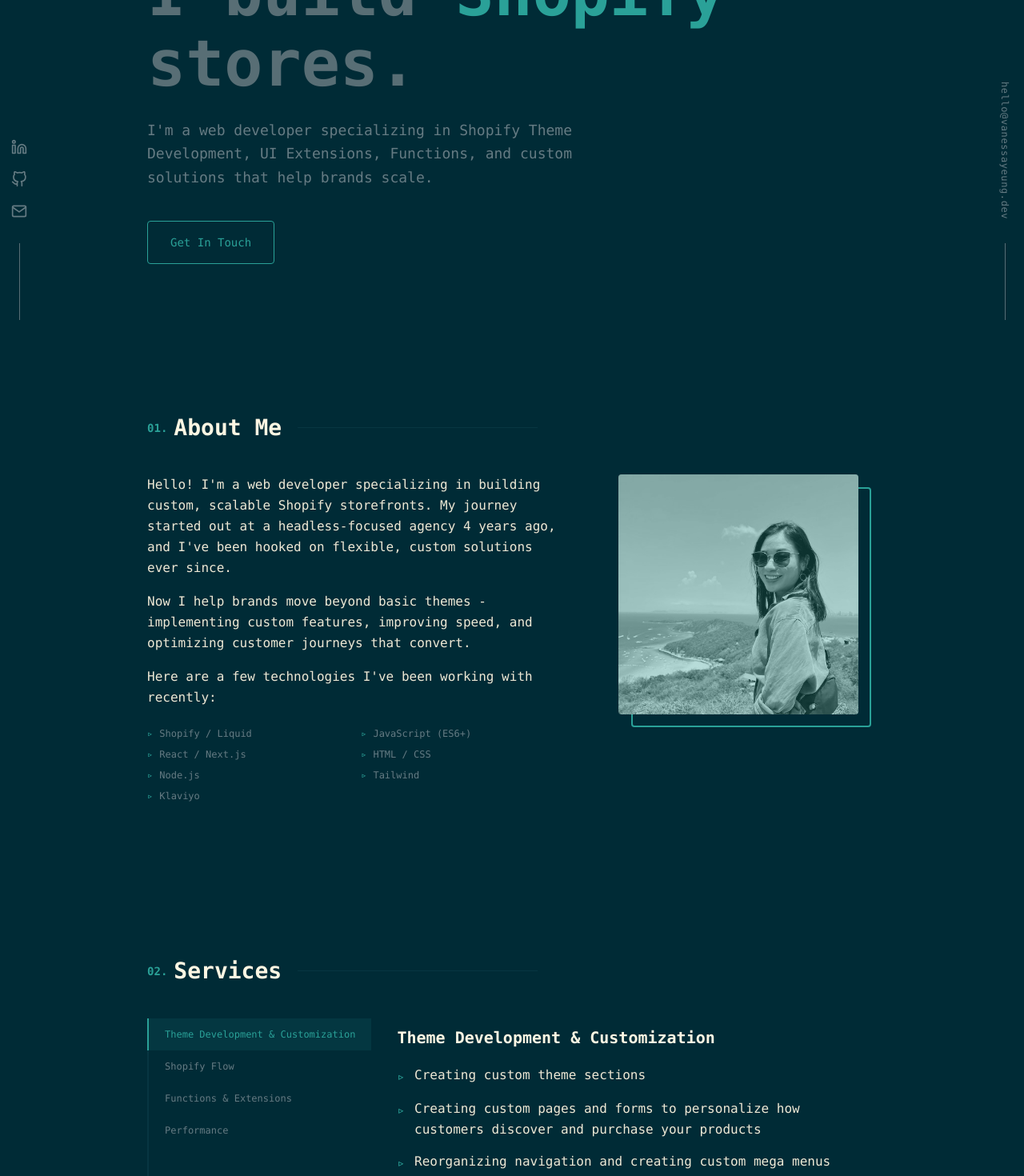
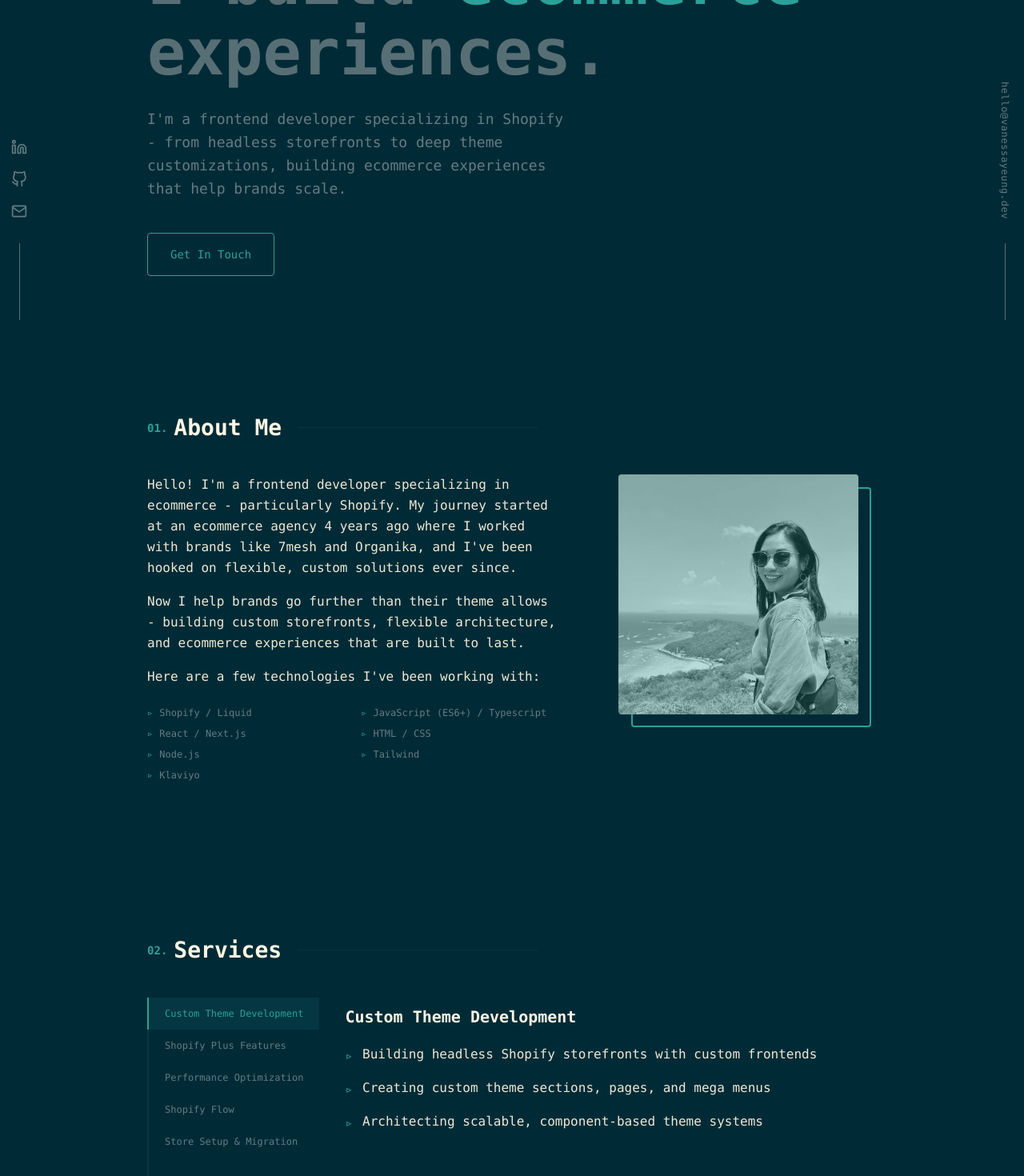
Before and after one commit to vwt604/portfolio-v3, a Next.js app: page / in a window 1280 px wide. Shown: the part 380-1850 px from the top of the page at 80% size. Built offline with nearby package versions, Linux system fonts and the light colour scheme.

Commit message:
chore: profile copy updates

```diff
--- a/app/components/Footer.tsx
+++ b/app/components/Footer.tsx
@@ -11,10 +11,9 @@ export default function Footer() {
           rel="noopener noreferrer"
         >
           vanesssayeung.dev &copy; {new Date().getFullYear()}
-        </a>{" "}
+        </a>
       </p>
       <p className="mt-2 text-[10px]">
-        {" "}
         Design inspired by{" "}
         <a
           href="https://brittanychiang.com"
--- a/app/components/Hero.tsx
+++ b/app/components/Hero.tsx
@@ -23,8 +23,8 @@ export default function Hero({ name, tagline, description }: HeroProps) {
         {name}.
       </h1>
       <h2 className="text-[clamp(40px,8vw,80px)] font-bold leading-[1.1] mt-2.5 mb-0 text-[var(--text-muted)] ">
-        I build <span className="text-[var(--accent-cyan)]">Shopify</span>{" "}
-        stores.
+        I build <span className="text-[var(--accent-cyan)]">ecommerce</span>{" "}
+        experiences.
       </h2>
       <p className="max-w-[540px] mt-6 text-base md:text-lg leading-relaxed text-[var(--text-dim)]">
         {description}
--- a/app/data/portfolioData.tsx
+++ b/app/data/portfolioData.tsx
@@ -53,9 +53,9 @@ const portfolioData: PortfolioData = {
   personalInfo: {
     name: "Vanessa Yeung",
     email: "hello@vanessayeung.dev",
-    tagline: "I build Shopify stores.",
+    tagline: "I build ecommerce experiences.",
     description:
-      "I'm a web developer specializing in Shopify Theme Development, UI Extensions, Functions, and custom solutions that help brands scale.",
+      "I'm a frontend developer specializing in Shopify - from headless storefronts to deep theme customizations, building ecommerce experiences that help brands scale.",
     socialLinks: [
       {
         platform: "LinkedIn",
@@ -76,13 +76,13 @@ const portfolioData: PortfolioData = {
   },
   about: {
     paragraphs: [
-      "Hello! I'm a web developer specializing in building custom, scalable Shopify storefronts. My journey started out at a headless-focused agency 4 years ago, and I've been hooked on flexible, custom solutions ever since.",
-      "Now I help brands move beyond basic themes - implementing custom features, improving speed, and optimizing customer journeys that convert.",
-      "Here are a few technologies I've been working with recently:",
+      "Hello! I'm a frontend developer specializing in ecommerce - particularly Shopify. My journey started at an ecommerce agency 4 years ago where I worked with brands like 7mesh and Organika, and I've been hooked on flexible, custom solutions ever since.",
+      "Now I help brands go further than their theme allows - building custom storefronts, flexible architecture, and ecommerce experiences that are built to last.",
+      "Here are a few technologies I've been working with:",
     ],
     technologies: [
       "Shopify / Liquid",
-      "JavaScript (ES6+)",
+      "JavaScript (ES6+) / Typescript",
       "React / Next.js",
       "HTML / CSS",
       "Node.js",
@@ -92,39 +92,47 @@ const portfolioData: PortfolioData = {
   },
   services: [
     {
-      title: "Theme Development & Customization",
-      tab: "Theme Development & Customization",
+      title: "Custom Theme Development",
+      tab: "Custom Theme Development",
       items: [
-        "Creating custom theme sections",
-        "Creating custom pages and forms to personalize how customers discover and purchase your products",
-        "Reorganizing navigation and creating custom mega menus",
+        "Building headless Shopify storefronts with custom frontends",
+        "Creating custom theme sections, pages, and mega menus",
+        "Architecting scalable, component-based theme systems",
       ],
     },
     {
-      title: "Shopify Flow Automations",
-      tab: "Shopify Flow",
+      title: "Shopify Plus Features",
+      tab: "Shopify Plus Features",
       items: [
-        "Creating automated email campaigns",
-        "Implementing upselling stratgies after check out",
-        "Tagging orders and workflow automation",
-      ],
-    },
-    {
-      title: "Functions & Extensions",
-      tab: "Functions & Extensions",
-      items: [
-        "Customizing checkout process",
-        "Customizing discounts and shipping rules",
-        "Creating checkout validations",
+        "Customizing checkout process and checkout UI extensions",
+        "Customizing discount rules, shipping logic, and checkout validations",
       ],
       plus: true,
     },
     {
-      title: "Performance Audit & Optimization",
-      tab: "Performance",
+      title: "Performance Optimization",
+      tab: "Performance Optimization",
       items: [
         "Running comprehensive site audits",
         "Providing recommendations to optimize the speed and performance of your site",
+      ],
+    },
+    {
+      title: "Shopify Flow & Automations",
+      tab: "Shopify Flow",
+      items: [
+        "Creating automated email campaigns",
+        "Implementing upselling strategies after checkout",
+        "Workflow automations",
+      ],
+    },
+    {
+      title: "Store Setup & Migration",
+      tab: "Store Setup & Migration",
+      items: [
+        "Migrating themes and platforms",
+        "Setting up new Shopify stores with custom configurations",
+        "Configuring shipping, payment, discounts, and apps",
       ],
     },
   ],
```
